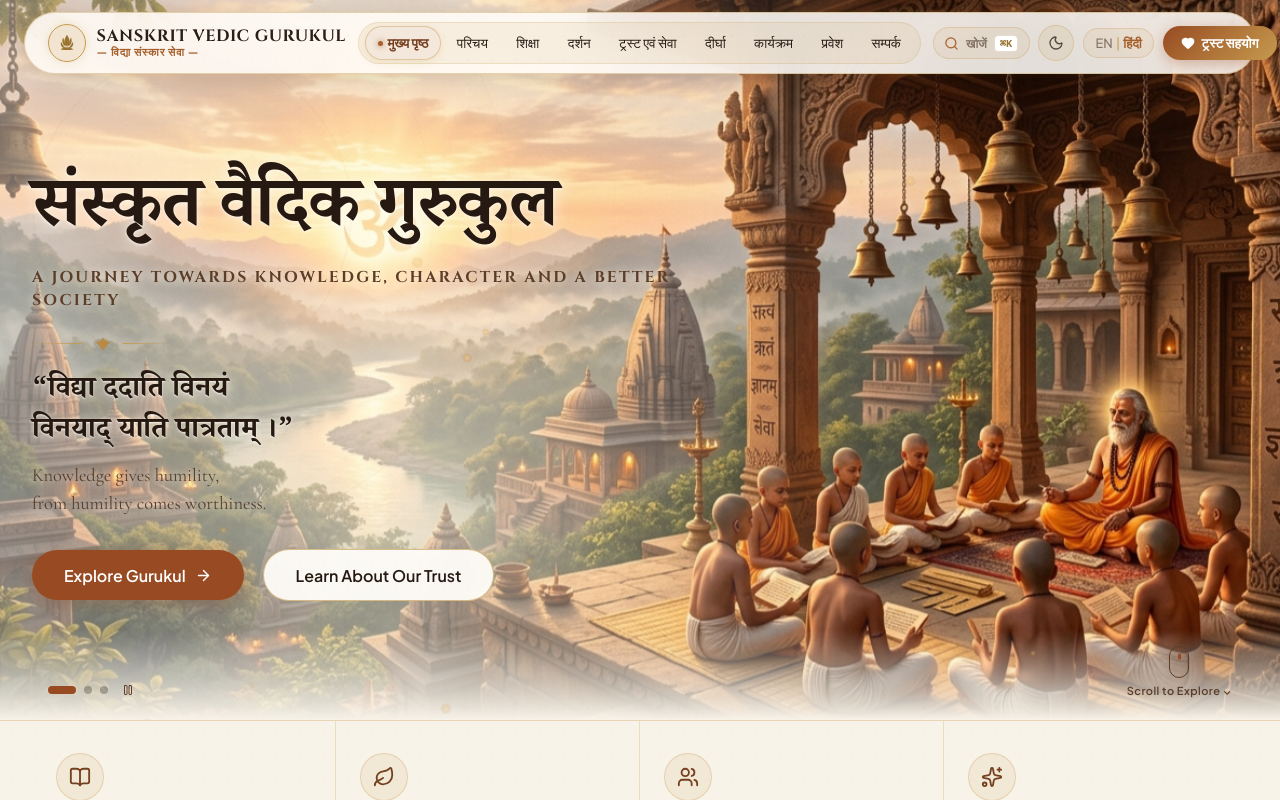
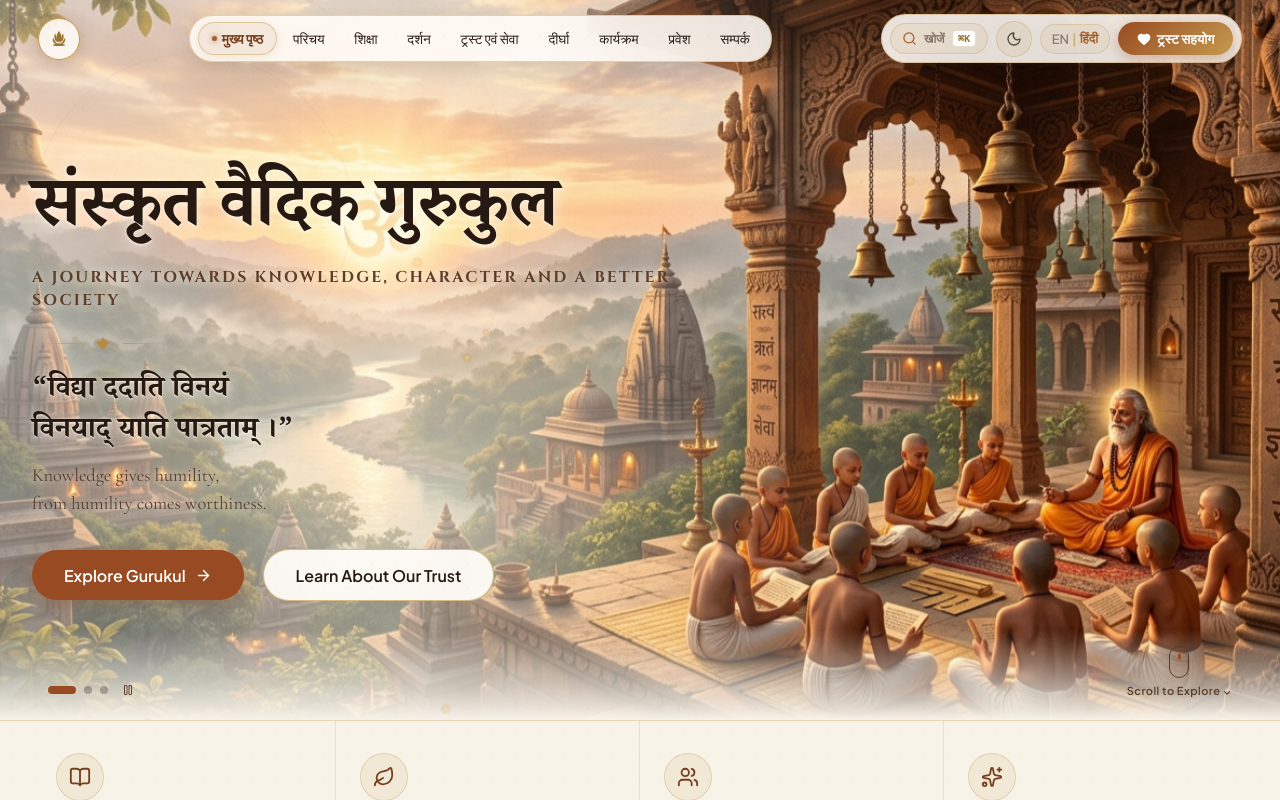
Before and after one commit to VijayRajput4455/vedic-gurukul, a React (Vite) app in the folder frontend/: page / in a window 1280 px wide. Shown: the top 800 px of the page. Built offline with nearby package versions, Linux system fonts and the light colour scheme; a web font is replaced by a local one.

Commit message:
refactor: isolate center floating navbar links and move search, theme, language, and support controls to right-side dock

```diff
--- a/frontend/src/components/layout/Header.tsx
+++ b/frontend/src/components/layout/Header.tsx
@@ -91,28 +91,45 @@ export const Header: React.FC<HeaderProps> = ({ currentPage, onNavigate }) => {
 
   return (
     <>
-      {/* Fixed Floating Glassmorphic Pill Capsule Navigation Bar */}
+      {/* Fixed Floating Header Top Bar */}
       <header
         className="site-navbar-fixed-container"
         style={{
           position: 'fixed',
-          top: '12px',
+          top: '14px',
           left: 0,
           right: 0,
           zIndex: 1000,
           width: '100%',
           display: 'flex',
-          justifyContent: 'center',
-          padding: '0 clamp(0.75rem, 2vw, 1.5rem)',
+          alignItems: 'center',
+          justifyContent: 'space-between',
+          padding: '0 clamp(1rem, 3vw, 2.5rem)',
           pointerEvents: 'none',
           transition: 'all 0.3s cubic-bezier(0.16, 1, 0.3, 1)'
         }}
       >
+        {/* 1. Left: Compact Sacred Lotus Emblem (Text Removed as requested) */}
         <div
-          className={`site-navbar-floating-pill ${isScrolled ? 'is-scrolled' : 'is-top'}`}
+          className="navbar-brand-emblem"
+          onClick={() => handleNavClick('home')}
           style={{
-            width: '100%',
-            maxWidth: '1360px',
+            pointerEvents: 'auto',
+            display: 'flex',
+            alignItems: 'center',
+            cursor: 'pointer',
+            userSelect: 'none',
+            flexShrink: 0
+          }}
+          role="button"
+          tabIndex={0}
+          aria-label="Sanskrit Vedic Gurukul Home"
+        >
+          <div
+            style={{
+              width: '42px',
+              height: '42px',
+              borderRadius: '50%',
               backgroundColor:
                 theme === 'parchment'
                   ? isScrolled
@@ -123,100 +140,50 @@ export const Header: React.FC<HeaderProps> = ({ currentPage, onNavigate }) => {
                     : 'rgba(22, 15, 11, 0.88)',
               backdropFilter: 'blur(20px)',
               WebkitBackdropFilter: 'blur(20px)',
+              border: '1.5px solid var(--color-gold)',
+              display: 'flex',
+              alignItems: 'center',
+              justifyContent: 'center',
+              color: 'var(--color-gold-dark)',
+              boxShadow: isScrolled
+                ? '0 10px 28px rgba(0, 0, 0, 0.2), 0 0 12px rgba(197, 154, 78, 0.25)'
+                : '0 6px 20px rgba(0, 0, 0, 0.12), 0 0 10px rgba(197, 154, 78, 0.2)',
+              transition: 'all 0.3s ease'
+            }}
+            title="Sanskrit Vedic Gurukul Home"
+            className="emblem-badge-btn"
+          >
+            <svg viewBox="0 0 24 24" width="22" height="22" fill="currentColor">
+              <path d="M12 3c-1.5 2.5-3 5-3 7.5 0 2.5 1.5 4.5 3 4.5s3-2 3-4.5C15 8 13.5 5.5 12 3zm-4.5 3c-.5 2-1 4.5 0 6.5 1 2 2.5 3 4.5 3.5-1.5-1-2.5-2.5-3-4.5-.5-2 0-4-1.5-5.5zm9 0c-1.5 1.5-1 3.5-1.5 5.5-.5 2-1.5 3.5-3 4.5 2-.5 3.5-1.5 4.5-3.5 1-2 .5-4.5 0-6.5zm-11 5c-.5 1.5-.5 3 .5 4.5 1.5 2 3.5 2.5 6 2.5-2-1-3.5-2-4.5-4-1-1.5-1.5-2.5-2-3zm13 0c-.5.5-1 1.5-2 3-1 2-2.5 3-4.5 4 2.5 0 4.5-.5 6-2.5 1-1.5 1-3 .5-4.5zM12 16.5c-3 0-5.5 1-7 2.5 2.5.5 5.5.5 7 .5s4.5 0 7-.5c-1.5-1.5-4-2.5-7-2.5z" />
+            </svg>
+          </div>
+        </div>
+
+        {/* 2. Center: Dedicated Floating Navigation Links Pill (Clean & Minimal) */}
+        <nav className="desktop-nav" aria-label="Main Navigation" style={{ pointerEvents: 'auto' }}>
+          <div
+            className="navbar-center-capsule"
+            style={{
+              display: 'flex',
+              alignItems: 'center',
+              gap: '0.18rem',
+              backgroundColor:
+                theme === 'parchment'
+                  ? isScrolled
+                    ? 'rgba(255, 252, 245, 0.94)'
+                    : 'rgba(255, 252, 247, 0.88)'
+                  : isScrolled
+                    ? 'rgba(20, 14, 10, 0.94)'
+                    : 'rgba(22, 15, 11, 0.88)',
+              backdropFilter: 'blur(20px)',
+              WebkitBackdropFilter: 'blur(20px)',
+              padding: '0.35rem 0.5rem',
               borderRadius: '9999px',
               border: '1.5px solid rgba(197, 154, 78, 0.42)',
               boxShadow: isScrolled
                 ? '0 12px 35px rgba(0, 0, 0, 0.22), 0 0 15px rgba(197, 154, 78, 0.2)'
-              : '0 6px 25px rgba(0, 0, 0, 0.12), 0 0 10px rgba(197, 154, 78, 0.1)',
-            padding: isScrolled ? '0.45rem 1.25rem' : '0.55rem 1.45rem',
-            display: 'flex',
-            alignItems: 'center',
-            justifyContent: 'space-between',
-            gap: '0.75rem',
-            pointerEvents: 'auto',
+                : '0 8px 28px rgba(0, 0, 0, 0.12), 0 0 10px rgba(197, 154, 78, 0.1)',
               transition: 'all 0.3s cubic-bezier(0.16, 1, 0.3, 1)'
-          }}
-        >
-          {/* Left: Sacred Lotus Emblem & Institution Branding */}
-          <div
-            onClick={() => handleNavClick('home')}
-            style={{
-              display: 'flex',
-              alignItems: 'center',
-              gap: '0.65rem',
-              cursor: 'pointer',
-              userSelect: 'none',
-              flexShrink: 0
-            }}
-            role="button"
-            tabIndex={0}
-            aria-label="Sanskrit Vedic Gurukul Home"
-          >
-            {/* Sacred Lotus Glow Badge */}
-            <div
-              style={{
-                width: isScrolled ? '34px' : '38px',
-                height: isScrolled ? '34px' : '38px',
-                borderRadius: '50%',
-                backgroundColor: 'rgba(197, 154, 78, 0.18)',
-                border: '1.5px solid var(--color-gold)',
-                display: 'flex',
-                alignItems: 'center',
-                justifyContent: 'center',
-                flexShrink: 0,
-                color: 'var(--color-gold-dark)',
-                boxShadow: '0 0 10px rgba(197, 154, 78, 0.25)',
-                transition: 'all 0.3s ease'
-              }}
-            >
-              <svg viewBox="0 0 24 24" width={isScrolled ? '18' : '22'} height={isScrolled ? '18' : '22'} fill="currentColor">
-                <path d="M12 3c-1.5 2.5-3 5-3 7.5 0 2.5 1.5 4.5 3 4.5s3-2 3-4.5C15 8 13.5 5.5 12 3zm-4.5 3c-.5 2-1 4.5 0 6.5 1 2 2.5 3 4.5 3.5-1.5-1-2.5-2.5-3-4.5-.5-2 0-4-1.5-5.5zm9 0c-1.5 1.5-1 3.5-1.5 5.5-.5 2-1.5 3.5-3 4.5 2-.5 3.5-1.5 4.5-3.5 1-2 .5-4.5 0-6.5zm-11 5c-.5 1.5-.5 3 .5 4.5 1.5 2 3.5 2.5 6 2.5-2-1-3.5-2-4.5-4-1-1.5-1.5-2.5-2-3zm13 0c-.5.5-1 1.5-2 3-1 2-2.5 3-4.5 4 2.5 0 4.5-.5 6-2.5 1-1.5 1-3 .5-4.5zM12 16.5c-3 0-5.5 1-7 2.5 2.5.5 5.5.5 7 .5s4.5 0 7-.5c-1.5-1.5-4-2.5-7-2.5z" />
-              </svg>
-            </div>
-
-            <div>
-              <div
-                style={{
-                  fontFamily: 'var(--font-heading-latin)',
-                  fontSize: isScrolled ? '0.92rem' : '1.02rem',
-                  fontWeight: 700,
-                  color: 'var(--color-text-main)',
-                  lineHeight: 1.1,
-                  letterSpacing: '0.04em',
-                  transition: 'font-size 0.3s ease'
-                }}
-              >
-                SANSKRIT VEDIC GURUKUL
-              </div>
-              <div
-                style={{
-                  fontSize: isScrolled ? '0.62rem' : '0.68rem',
-                  fontWeight: 700,
-                  color: 'var(--color-primary)',
-                  letterSpacing: '0.08em',
-                  lineHeight: 1.1,
-                  transition: 'font-size 0.3s ease'
-                }}
-              >
-                — विद्या संस्कार सेवा —
-              </div>
-            </div>
-          </div>
-
-          {/* Center: Desktop Floating Pill Navigation Links with Active ScrollSpy Indicator */}
-          <nav className="desktop-nav" aria-label="Main Navigation">
-            <div
-              style={{
-                display: 'flex',
-                alignItems: 'center',
-                gap: '0.15rem',
-                backgroundColor:
-                  theme === 'parchment'
-                    ? 'rgba(197, 154, 78, 0.1)'
-                    : 'rgba(255, 255, 255, 0.05)',
-                padding: '0.22rem 0.35rem',
-                borderRadius: 'var(--radius-full)',
-                border: '1px solid rgba(197, 154, 78, 0.22)'
             }}
           >
             {navItems.map((item) => {
@@ -228,8 +195,8 @@ export const Header: React.FC<HeaderProps> = ({ currentPage, onNavigate }) => {
                   onClick={() => handleNavClick(item.id)}
                   style={{
                     position: 'relative',
-                      padding: isScrolled ? '0.35rem 0.65rem' : '0.42rem 0.75rem',
-                      fontSize: '0.84rem',
+                    padding: '0.42rem 0.78rem',
+                    fontSize: '0.85rem',
                     fontWeight: isActive ? 700 : 500,
                     borderRadius: 'var(--radius-full)',
                     color: isActive ? 'var(--color-primary-dark)' : 'var(--color-text-main)',
@@ -265,19 +232,42 @@ export const Header: React.FC<HeaderProps> = ({ currentPage, onNavigate }) => {
           </div>
         </nav>
 
-          {/* Right Action Controls: Search (Ctrl+K), Theme Switcher, Language Toggle & Support Trust CTA */}
-          <div className="desktop-cta" style={{ display: 'none', alignItems: 'center', gap: '0.55rem', flexShrink: 0 }}>
-            {/* Global Command Palette / Search Button (Ctrl+K / ⌘K) */}
+        {/* 3. Right Side: Action Controls Floating Dock OUTSIDE the Navigation Bar */}
+        <div
+          className="desktop-cta navbar-right-dock"
+          style={{
+            pointerEvents: 'auto',
+            display: 'none',
+            alignItems: 'center',
+            gap: '0.5rem',
+            backgroundColor:
+              theme === 'parchment'
+                ? isScrolled
+                  ? 'rgba(255, 252, 245, 0.94)'
+                  : 'rgba(255, 252, 247, 0.88)'
+                : isScrolled
+                  ? 'rgba(20, 14, 10, 0.94)'
+                  : 'rgba(22, 15, 11, 0.88)',
+            backdropFilter: 'blur(20px)',
+            WebkitBackdropFilter: 'blur(20px)',
+            padding: '0.35rem 0.5rem',
+            borderRadius: '9999px',
+            border: '1.5px solid rgba(197, 154, 78, 0.42)',
+            boxShadow: isScrolled
+              ? '0 12px 35px rgba(0, 0, 0, 0.22), 0 0 15px rgba(197, 154, 78, 0.2)'
+              : '0 8px 28px rgba(0, 0, 0, 0.12), 0 0 10px rgba(197, 154, 78, 0.1)',
+            transition: 'all 0.3s cubic-bezier(0.16, 1, 0.3, 1)',
+            flexShrink: 0
+          }}
+        >
+          {/* Search Button (Ctrl+K / ⌘K) */}
           <button
             onClick={() => setCommandPaletteOpen(true)}
             style={{
               display: 'inline-flex',
               alignItems: 'center',
               gap: '0.45rem',
-                backgroundColor:
-                  theme === 'parchment'
-                    ? 'rgba(197, 154, 78, 0.1)'
-                    : 'rgba(255, 255, 255, 0.05)',
+              backgroundColor: theme === 'parchment' ? 'rgba(197, 154, 78, 0.1)' : 'rgba(255, 255, 255, 0.05)',
               border: '1px solid rgba(197, 154, 78, 0.3)',
               borderRadius: 'var(--radius-full)',
               padding: '0.38rem 0.65rem',
@@ -309,17 +299,14 @@ export const Header: React.FC<HeaderProps> = ({ currentPage, onNavigate }) => {
             </kbd>
           </button>
 
-            {/* Light / Dark Mode Toggle Single-Icon Button */}
+          {/* Theme Mode Switcher (Moon / Sun) */}
           <button
             onClick={toggleTheme}
             style={{
               width: '36px',
               height: '36px',
               borderRadius: '50%',
-                backgroundColor:
-                  theme === 'parchment'
-                    ? 'rgba(197, 154, 78, 0.12)'
-                    : 'rgba(255, 255, 255, 0.08)',
+              backgroundColor: theme === 'parchment' ? 'rgba(197, 154, 78, 0.12)' : 'rgba(255, 255, 255, 0.08)',
               border: '1px solid rgba(197, 154, 78, 0.3)',
               color: 'var(--color-text-main)',
               display: 'flex',
@@ -339,17 +326,14 @@ export const Header: React.FC<HeaderProps> = ({ currentPage, onNavigate }) => {
             )}
           </button>
 
-            {/* Bilingual Switcher (EN | हिंदी) */}
+          {/* Language Switcher (EN | हिंदी) */}
           <button
             onClick={toggleLanguage}
             style={{
               fontSize: '0.8rem',
               fontWeight: 600,
               color: 'var(--color-text-main)',
-                backgroundColor:
-                  theme === 'parchment'
-                    ? 'rgba(197, 154, 78, 0.1)'
-                    : 'rgba(255, 255, 255, 0.06)',
+              backgroundColor: theme === 'parchment' ? 'rgba(197, 154, 78, 0.1)' : 'rgba(255, 255, 255, 0.06)',
               border: '1px solid rgba(197, 154, 78, 0.3)',
               borderRadius: 'var(--radius-full)',
               padding: '0.35rem 0.7rem',
@@ -380,7 +364,7 @@ export const Header: React.FC<HeaderProps> = ({ currentPage, onNavigate }) => {
               color: '#FFFFFF',
               border: 'none',
               borderRadius: 'var(--radius-full)',
-                padding: isScrolled ? '0.42rem 1.05rem' : '0.48rem 1.15rem',
+              padding: '0.45rem 1.15rem',
               fontSize: '0.84rem',
               fontWeight: 600,
               display: 'inline-flex',
@@ -397,17 +381,39 @@ export const Header: React.FC<HeaderProps> = ({ currentPage, onNavigate }) => {
           </button>
         </div>
 
-          {/* Mobile Right Controls: Search + Theme + Hamburger */}
-          <div className="mobile-toggle" style={{ display: 'flex', alignItems: 'center', gap: '0.4rem' }}>
+        {/* 4. Mobile Right Controls Cluster: Search + Theme + Hamburger */}
+        <div
+          className="mobile-toggle navbar-mobile-dock"
+          style={{
+            pointerEvents: 'auto',
+            display: 'flex',
+            alignItems: 'center',
+            gap: '0.35rem',
+            backgroundColor:
+              theme === 'parchment'
+                ? isScrolled
+                  ? 'rgba(255, 252, 245, 0.94)'
+                  : 'rgba(255, 252, 247, 0.88)'
+                : isScrolled
+                  ? 'rgba(20, 14, 10, 0.94)'
+                  : 'rgba(22, 15, 11, 0.88)',
+            backdropFilter: 'blur(20px)',
+            WebkitBackdropFilter: 'blur(20px)',
+            padding: '0.28rem 0.45rem',
+            borderRadius: '9999px',
+            border: '1.5px solid rgba(197, 154, 78, 0.42)',
+            boxShadow: '0 8px 24px rgba(0, 0, 0, 0.15)'
+          }}
+        >
           {/* Mobile Search Trigger */}
           <button
             onClick={() => setCommandPaletteOpen(true)}
             style={{
-                width: '34px',
-                height: '34px',
+              width: '32px',
+              height: '32px',
               borderRadius: '50%',
-                backgroundColor: 'var(--color-bg-secondary)',
-                border: '1px solid var(--color-border)',
+              backgroundColor: 'transparent',
+              border: 'none',
               color: 'var(--color-primary)',
               display: 'flex',
               alignItems: 'center',
@@ -423,11 +429,11 @@ export const Header: React.FC<HeaderProps> = ({ currentPage, onNavigate }) => {
           <button
             onClick={toggleTheme}
             style={{
-                width: '34px',
-                height: '34px',
+              width: '32px',
+              height: '32px',
               borderRadius: '50%',
-                backgroundColor: 'var(--color-bg-secondary)',
-                border: '1px solid var(--color-border)',
+              backgroundColor: 'transparent',
+              border: 'none',
               color: 'var(--color-text-main)',
               display: 'flex',
               alignItems: 'center',
@@ -446,7 +452,7 @@ export const Header: React.FC<HeaderProps> = ({ currentPage, onNavigate }) => {
               fontSize: '11px',
               fontWeight: 700,
               color: 'var(--color-primary)',
-                padding: '0.32rem 0.55rem',
+              padding: '0.25rem 0.5rem',
               borderRadius: 'var(--radius-full)',
               border: '1px solid var(--color-gold-border)',
               backgroundColor: 'var(--color-bg-secondary)',
@@ -460,12 +466,12 @@ export const Header: React.FC<HeaderProps> = ({ currentPage, onNavigate }) => {
           <button
             onClick={() => setMobileMenuOpen(!mobileMenuOpen)}
             style={{
-                width: '36px',
-                height: '36px',
+              width: '34px',
+              height: '34px',
               borderRadius: 'var(--radius-full)',
-                border: '1.5px solid var(--color-gold-border)',
-                backgroundColor: 'var(--color-bg-secondary)',
-                color: 'var(--color-text-main)',
+              border: 'none',
+              backgroundColor: 'var(--color-primary)',
+              color: '#FFFFFF',
               display: 'flex',
               alignItems: 'center',
               justifyContent: 'center',
@@ -474,9 +480,8 @@ export const Header: React.FC<HeaderProps> = ({ currentPage, onNavigate }) => {
             aria-label="Toggle Navigation Menu"
             aria-expanded={mobileMenuOpen}
           >
-              {mobileMenuOpen ? <X size={19} /> : <Menu size={19} />}
+            {mobileMenuOpen ? <X size={18} /> : <Menu size={18} />}
           </button>
-          </div>
         </div>
       </header>
 
@@ -687,6 +692,12 @@ export const Header: React.FC<HeaderProps> = ({ currentPage, onNavigate }) => {
           .mobile-toggle { display: flex !important; }
         }
 
+        .emblem-badge-btn:hover {
+          transform: scale(1.06);
+          border-color: #FFFFFF !important;
+          box-shadow: 0 0 16px rgba(197, 154, 78, 0.5) !important;
+        }
+
         .nav-link-btn:hover {
           color: var(--color-primary-dark) !important;
           background-color: var(--color-primary-light) !important;
```
Lines whose indentation alone changed are shown as unchanged.
